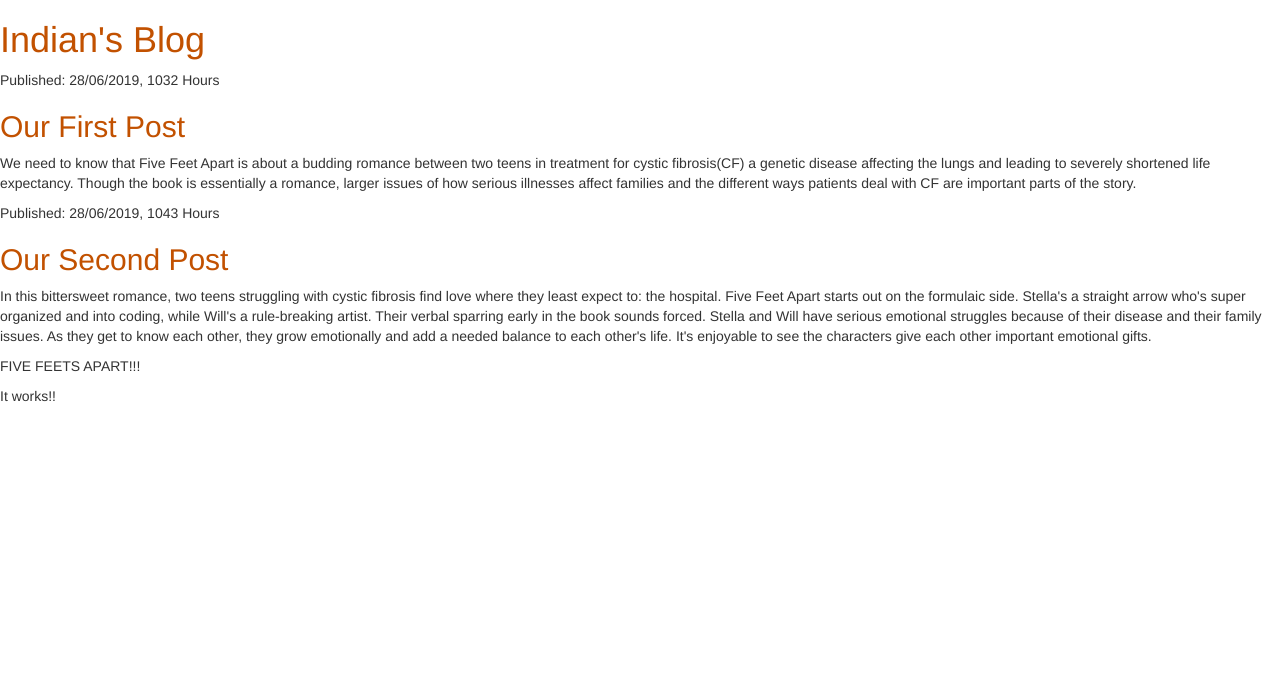
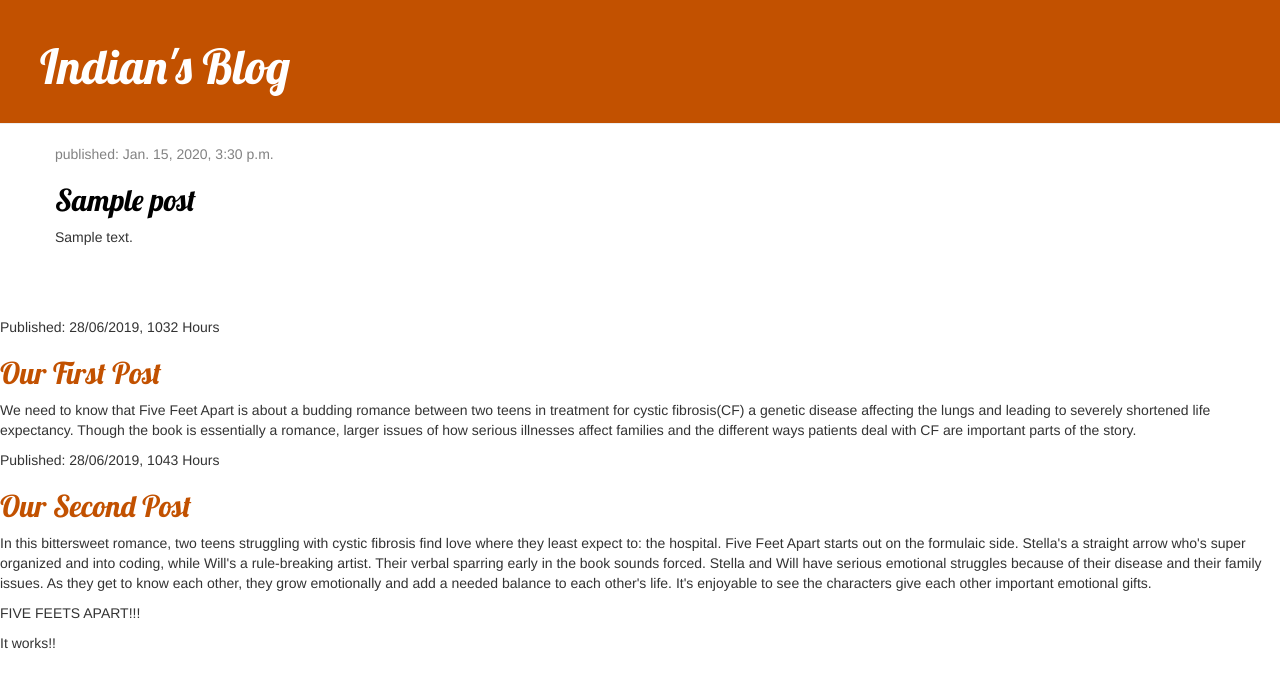
Before and after one commit to harshitam14/my-first-blog, a Django app: template blog/templates/blog/post_list.html in a window 1280 px wide. Shown: the top 688 px of the page. Run offline with Django 3.2, Linux system fonts and the light colour scheme; the template is opened without the code that fills it: values that come from a table or form of the project are taken from there, others are empty; tables that the repository leaves empty hold one stand-in row (values such as "Sample post"); parts of the project's set-up code (start-up, migrations or seed data) failed here and were passed over; some libraries are stand-ins or nearby versions.

Commit message:
Modified templates to display posts from database.

```diff
--- a/blog/static/css/blog.css
+++ b/blog/static/css/blog.css
@@ -1,3 +1,50 @@
 h1 a,h2 a{
 	color: #C25100;
+	font-family: 'Lobster';
 }
+.page-header {
+    background-color: #C25100;
+    margin-top: 0;
+    padding: 20px 20px 20px 40px;
+}
+
+.page-header h1, .page-header h1 a, .page-header h1 a:visited, .page-header h1 a:active {
+    color: #ffffff;
+    font-size: 36pt;
+    text-decoration: none;
+}
+
+.content {
+    margin-left: 40px;
+}
+
+h1, h2, h3, h4 {
+    font-family: 'Lobster', cursive;
+}
+
+.date {
+    color: #828282;
+}
+
+.save {
+    float: right;
+}
+
+.post-form textarea, .post-form input {
+    width: 100%;
+}
+
+.top-menu, .top-menu:hover, .top-menu:visited {
+    color: #ffffff;
+    float: right;
+    font-size: 26pt;
+    margin-right: 20px;
+}
+
+.post {
+    margin-bottom: 70px;
+}
+
+.post h2 a, .post h2 a:visited {
+    color: #000000;
+}
--- a/blog/templates/blog/post_list.html
+++ b/blog/templates/blog/post_list.html
@@ -2,16 +2,31 @@
 <html>
 
     <head>
+        <link href="//fonts.googleapis.com/css?family=Lobster&subset=latin,latin-ext" rel="stylesheet" type="text/css">
         <link rel="stylesheet" href="//maxcdn.bootstrapcdn.com/bootstrap/3.2.0/css/bootstrap.min.css">
         <link rel= "stylesheet" href="//maxcdn.bootstrapcdn.com/bootstrap/3.2.0/css/bootstrap-theme.min.css">
         <link rel = "stylesheet" href="{% static 'css/blog.css'%}">
         <title>Indian's Blog</title>
     </head>
     <body>
-        <div>
+        <div class="page-header">
             <h1><a href="/">Indian's Blog</a></h1>
         </div>
-
+        <div class="content container">
+    <div class="row">
+        <div class="col-md-8">
+            {% for post in posts %}
+                <div class="post">
+                    <div class="date">
+                        <p>published: {{ post.published_date }}</p>
+                    </div>
+                    <h2><a href="">{{ post.title }}</a></h2>
+                    <p>{{ post.text|linebreaksbr }}</p>
+                </div>
+            {% endfor %}
+        </div>
+    </div>
+</div>
         <div>
             <p>Published: 28/06/2019, 1032 Hours</p>
             <h2><a href="">Our First Post</a></h2>
```
